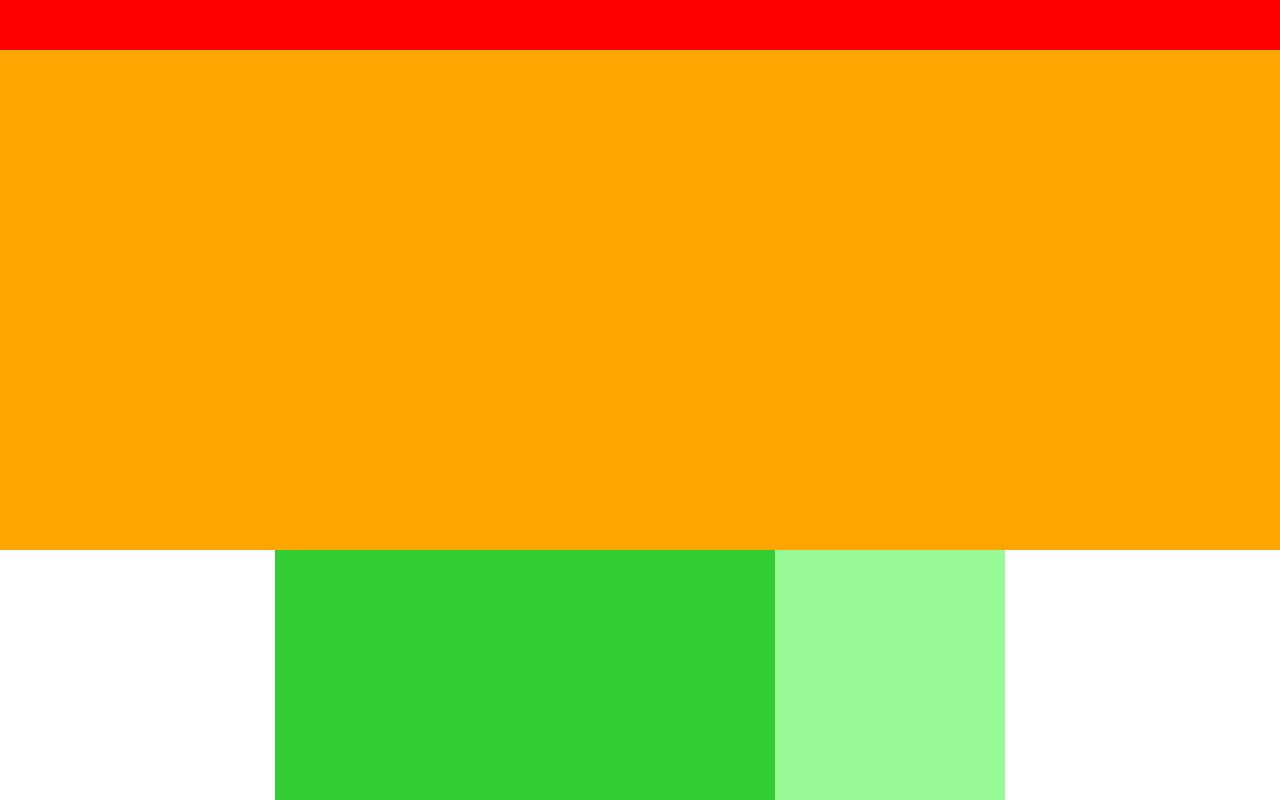
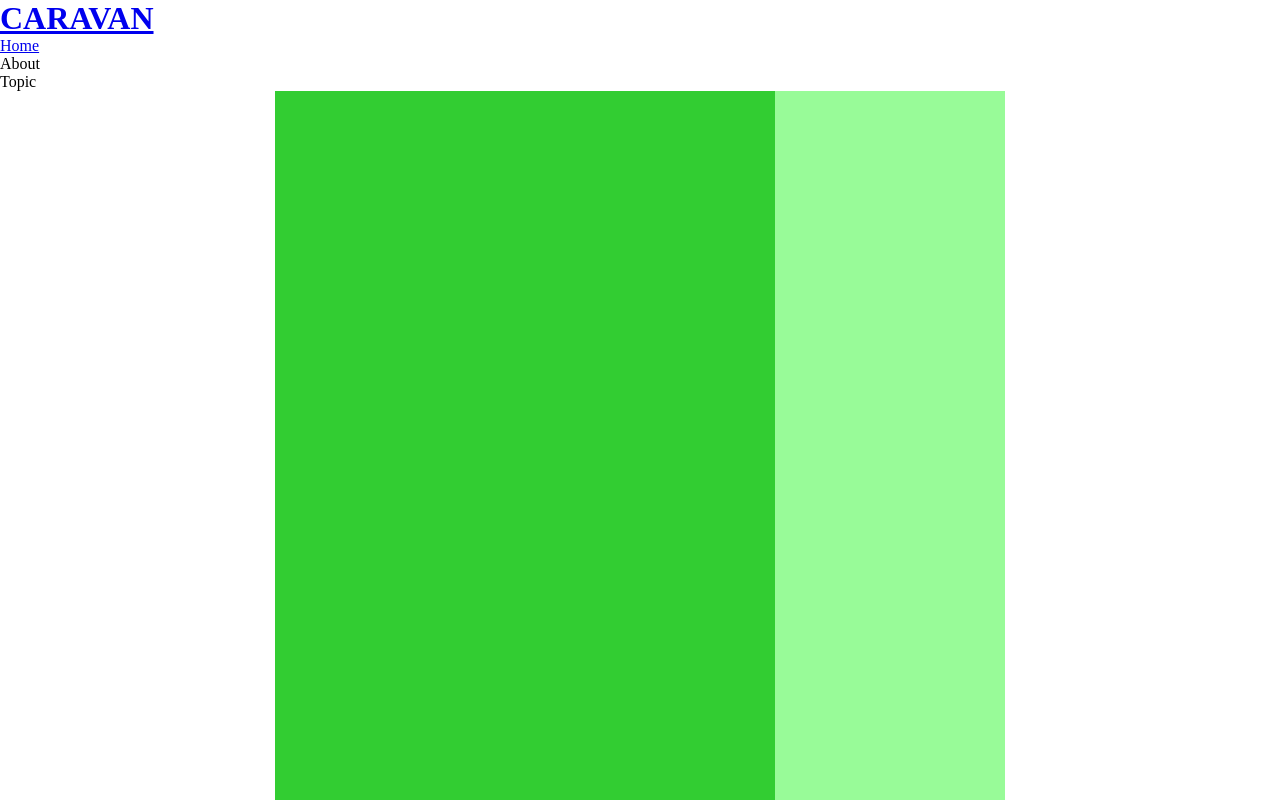
Before and after one commit to 0gawa/caravan, a plain HTML site: page index.html in a window 1280 px wide. Shown: the top 800 px of the page. Drawn offline with Linux system fonts and the light colour scheme.

Commit message:
[Finish]HTML&CSS-5

```diff
--- a/index.html
+++ b/index.html
@@ -8,22 +8,36 @@
   </head>
 
   <body>
-      <div class="header">
-          <div class = "header-top"></div>
-          <div class = "header-bottom"></div>
+    <header>
+      <h1 class = "heading">
+        <a href = "index.html">
+          CARAVAN
+        </a>
+        </h1>
+    </header>
+
+    <nav>
+      <ul class = "nav-list">
+        <li class = "nav-list-item">
+          <a href = "index.html">Home</a>
+        </li>
+        <li class = "nav-list-item">About</li>
+        <li class = "nav-list-item">Topic</li>
+      </ul>
+    </nav>
+
+      <div class = "main-visual">
+          <div class = "main-visual-content"></div>
       </div>
-
-      <!-- <div class = "main-visual">
-          <div class = "main-visual-content"></div>
-      </div> -->
 
       <div class="main">
           <div class = "blog"></div>
           <div class = "sidebar"></div>
       </div>
 
-      <div class = "footer"></div>
-
+      <footer>
+        <p class = "footer-text">© ALL rights reserved by Infratop.Inc.</p>
+      </footer>
     </body>
 
 </html>
```
